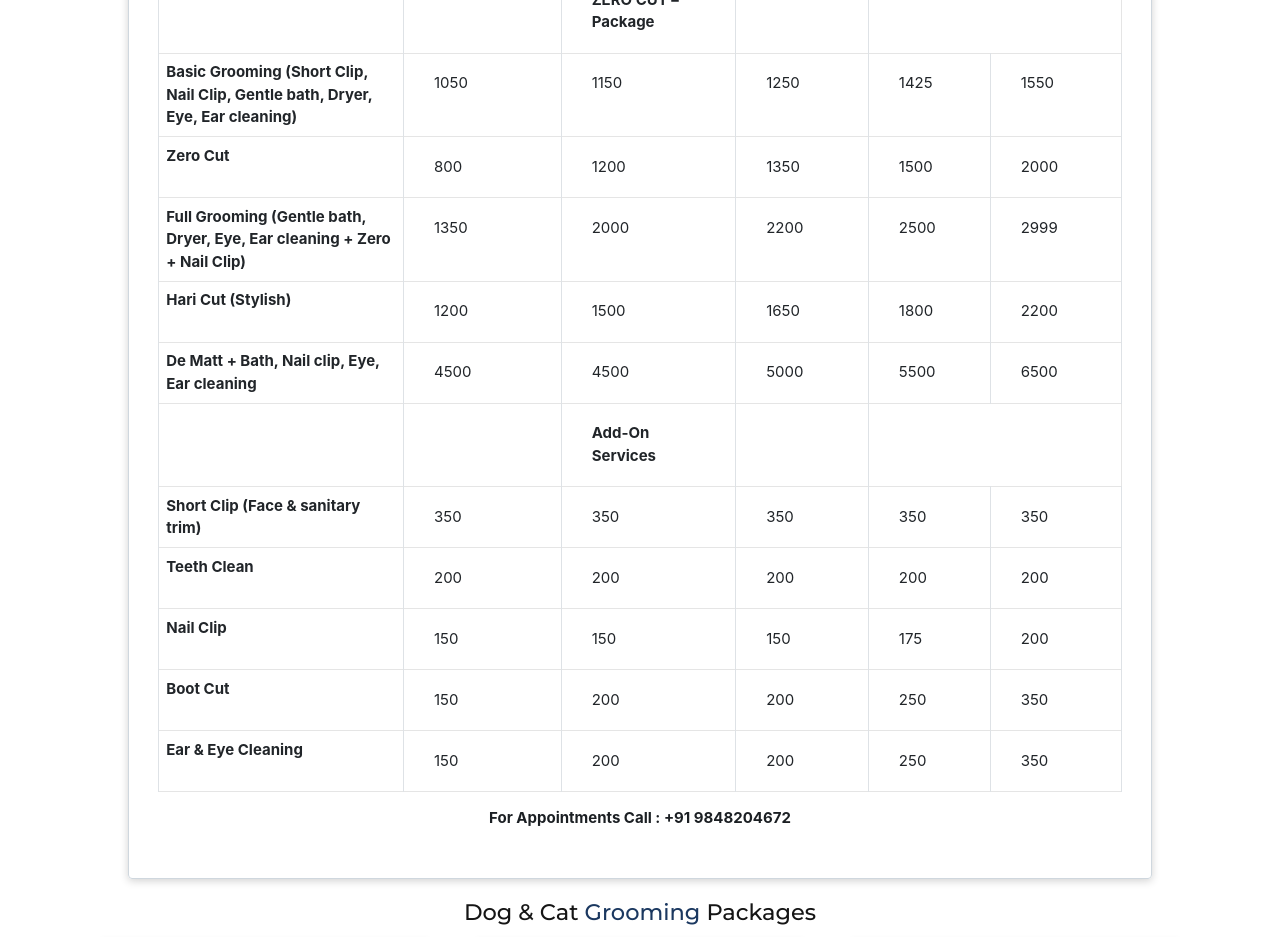
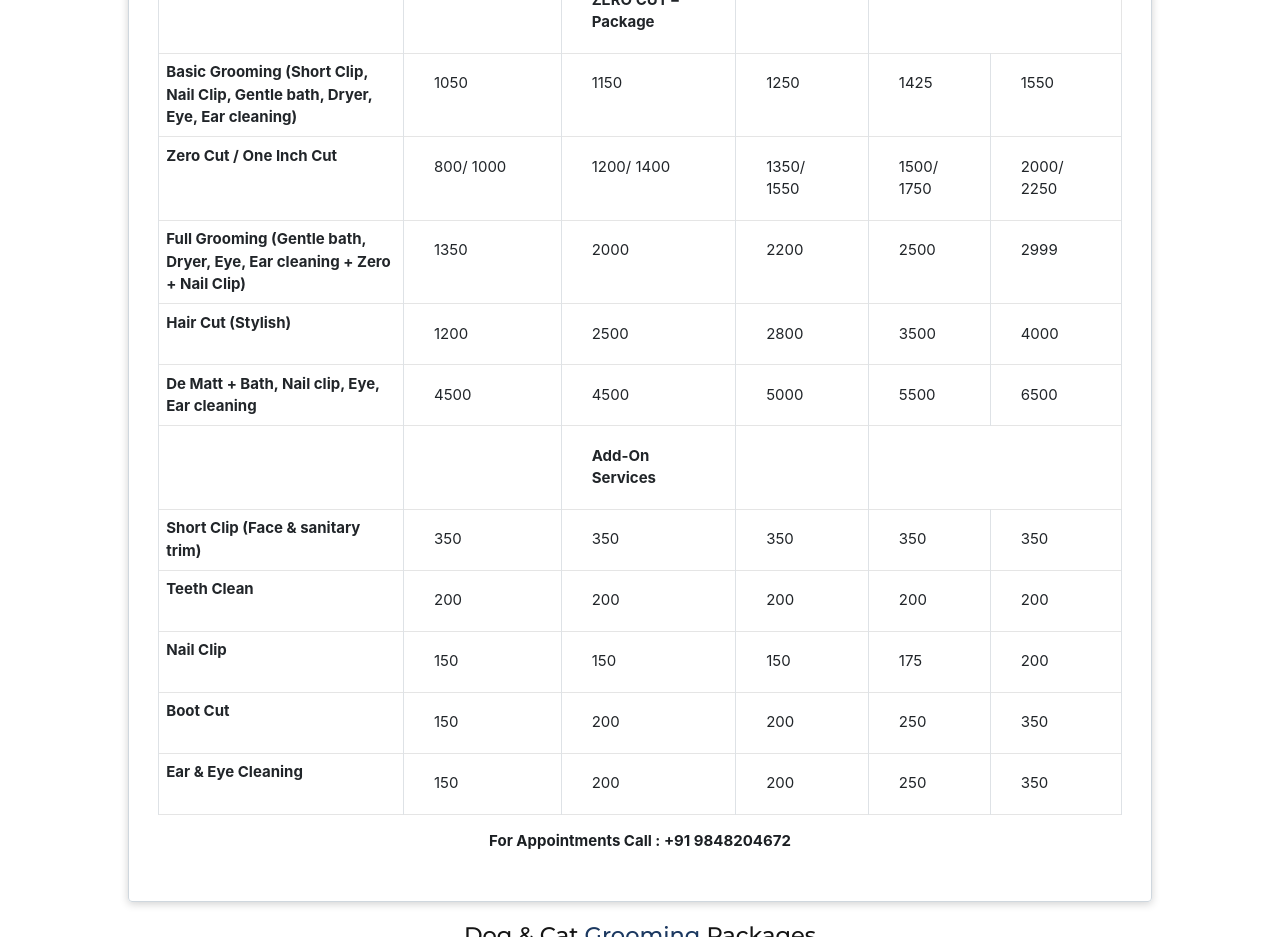
Before and after one commit to Gopimaruvada/nikkispetworldHTML, a plain HTML site: page PetGroomingService.html in a window 1280 px wide. Shown: the part 1700-2637 px from the top of the page. Drawn offline with nearby package versions, Linux system fonts and the light colour scheme.

Commit message:
Updated the rates

```diff
--- a/PetGroomingService.html
+++ b/PetGroomingService.html
@@ -397,12 +397,12 @@ a.btn-card {
                       <td>1550</td>
                     </tr>
                     <tr>
-                      <th scope="row">Zero Cut</th>
-                      <td>800</td>
-                      <td>1200</td>
-                      <td>1350</td>
-                      <td>1500</td>
-                      <td>2000</td>
+                      <th scope="row">Zero Cut / One Inch Cut</th>
+                      <td>800/ 1000</td>
+                      <td>1200/ 1400</td>
+                      <td>1350/ 1550</td>
+                      <td>1500/ 1750</td>
+                      <td>2000/ 2250</td>
                     </tr>
                     <tr>
                       <th scope="row">Full Grooming (Gentle bath, Dryer, Eye, Ear cleaning + Zero + Nail Clip)</th>
@@ -413,12 +413,12 @@ a.btn-card {
                       <td>2999</td>
                     </tr>
                     <tr>
-                      <th scope="row">Hari Cut (Stylish)</th>
+                      <th scope="row">Hair Cut (Stylish)</th>
                       <td>1200</td>
-                      <td>1500</td>
-                      <td>1650</td>
-                      <td>1800</td>
-                      <td>2200</td>
+                      <td>2500</td>
+                      <td>2800</td>
+                      <td>3500</td>
+                      <td>4000</td>
                     </tr>
                     <tr>
                       <th scope="row">De Matt + Bath, Nail clip, Eye, Ear cleaning</th>
```
Also changed, not shown: images/blogPost.jpeg (added).
